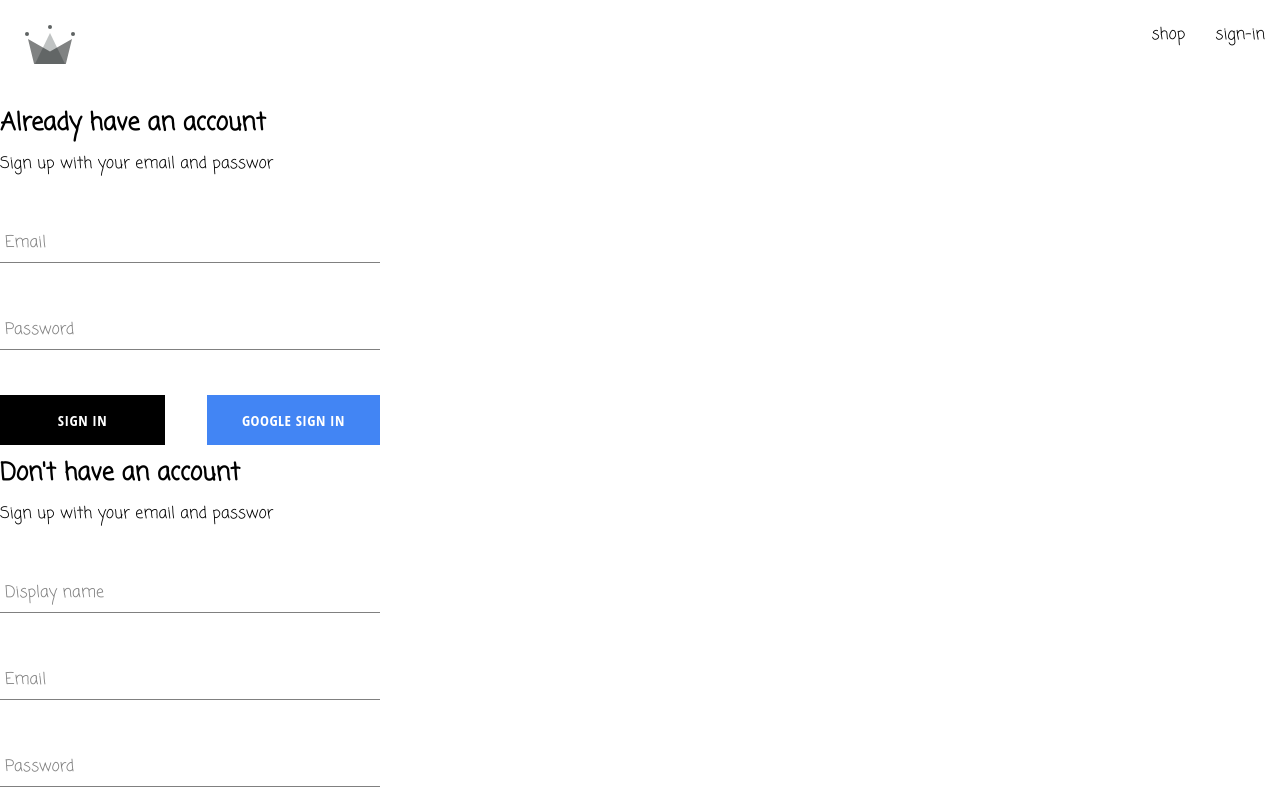
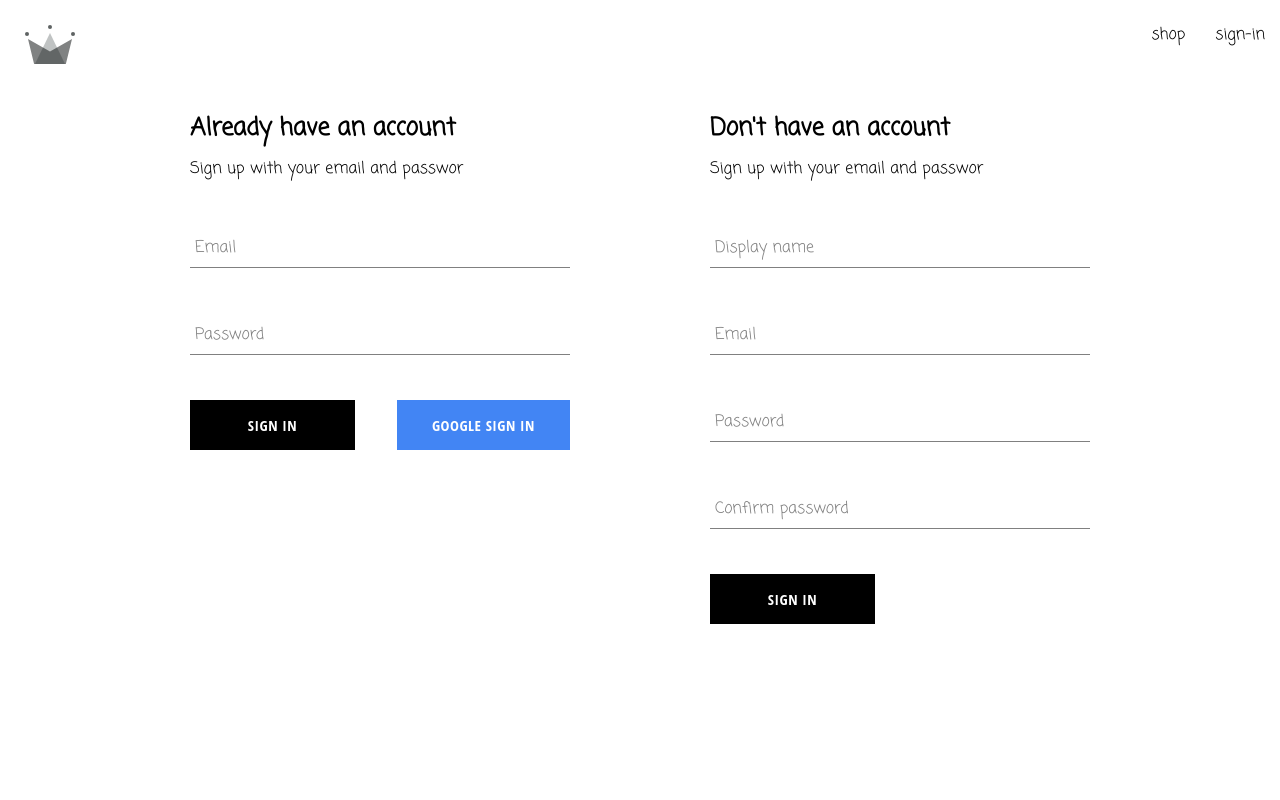
Before and after one commit to AnnaConda007/shop, a React (Create React App) app: page /auth in a window 1280 px wide. Shown: the top 800 px of the page. Built offline with nearby package versions, Linux system fonts and the light colour scheme; a web font is replaced by a local one.

Commit message:
работает

```diff
--- a/src/comonents/sign-in-form/sign-in-form.component.jsx
+++ b/src/comonents/sign-in-form/sign-in-form.component.jsx
@@ -1,5 +1,9 @@
 import { useState } from 'react';
-import { signInWithGooglePopup, createUserDocumentFrom , signInAuthWithEmailAndPassword} from '../../utils/firebase/firebase.utils';
+import {
+	signInWithGooglePopup,
+	createUserDocumentFrom,
+	signInAuthWithEmailAndPassword,
+} from '../../utils/firebase/firebase.utils';
 import FormInput from '../form-input/form-input.component';
 import './sign-in-form.styles.scss';
 import Button from '../button/button.component';
@@ -27,15 +31,25 @@ const SignInForm = () => {
 		//  функция для вызова очищения формы, она вызывается на самой форме
 		e.preventDefault();
 		try {
-			const response = await signInAuthWithEmailAndPassword(email,password)
-			console.log(response)
+			const response = await signInAuthWithEmailAndPassword(email, password);
 			resetFormFields();
-		} catch (error) {}
+		} catch (error) {
+			switch (error.code) {
+				case 'auth/wrong-password':
+					alert('Неверный пароль');
+					break;
+				case 'auth/user-not-found':
+					alert('Неверный email');
+					break;
+				default:
+					console.log(error);
+			}
+		}
 	};
 	const signInWithGoogle = async () => {
 		// функция авторизации , вызывается, на кнопке
 		const { user } = await signInWithGooglePopup(); // вызывается метод, определенный в файле firebase, открывается модальное окно гугл с автоматическим настроенными методами для авторизации, так как функции передается метод auth, signInWithGooglePopup возвращает ответ со всеми аданными пользовается, сохраняется свойство user
-		await createUserDocumentFrom(user); // данные из user передаются для дальнейшей обработки в файле в firebas e
+		await createUserDocumentFrom(user); // данные из user передаются для дальнейшей обработки в файле в firebase
 	};
 
 	return (
@@ -45,7 +59,7 @@ const SignInForm = () => {
 			<form onSubmit={handleSubmit}>
 				<FormInput label='Email' type='email' value={email} required onChange={handleChange} name='email' />
 				<FormInput label='Password' type='password' value={password} required onChange={handleChange} name='password' />
-				<div  className='buttons-container'  >
+				<div className='buttons-container'>
 					<Button type='submit'>Sign in</Button>
 					<Button buttonClass={'google'} onClick={signInWithGoogle}>
 						Google sign in
--- a/src/comonents/sign-up-form/sign-up-form.component.jsx
+++ b/src/comonents/sign-up-form/sign-up-form.component.jsx
@@ -15,7 +15,6 @@ const defaultFormField = {
 const SignUpForm = () => {
 	const [formField, setFormField] = useState(defaultFormField);
 	const { displayName, email, password, confirmPassword } = formField;
-	console.log(formField);
 	const handleChange = (e) => {
 		const { name, value } = e.target;
 		setFormField({ ...formField, [name]: value }); //расширение объекта при помощи оператора spread
@@ -31,7 +30,6 @@ const SignUpForm = () => {
 		}
 		try {
 			const { user } = await createAuthWithEmailAndPassword(email, password); // при клике на "регистрация "  передаются почта и пароль
-			console.log(user);
 			await createUserDocumentFrom(user, { displayName }); // в createUserDocumentFrom передается деструктуризованое свойство объекта displayName
 			resetFormFields();
 		} catch (error) {
--- a/src/routes/authentication/authentication.component.jsx
+++ b/src/routes/authentication/authentication.component.jsx
@@ -1,8 +1,9 @@
 import SignUpForm from '../../comonents/sign-up-form/sign-up-form.component';
 import SignInForm from '../../comonents/sign-in-form/sign-in-form.component';
+import "./authentication.styles.scss"
 const Authentication = () => {
 	return (
-		<div>
+		<div className='authentication-container'>
 			<SignInForm />
 			<SignUpForm />
 		</div>
--- /dev/null
+++ b/src/routes/authentication/authentication.styles.scss
@@ -0,0 +1,6 @@
+ .authentication-container{
+  display: flex;
+  justify-content: space-between;
+  width: 900px;
+  margin: 30px auto;
+ }
--- a/src/utils/firebase/firebase.utils.jsx
+++ b/src/utils/firebase/firebase.utils.jsx
@@ -1,5 +1,11 @@
 import { initializeApp } from 'firebase/app';
-import { getAuth, signInWithPopup, GoogleAuthProvider, createUserWithEmailAndPassword, signInWithEmailAndPassword } from 'firebase/auth';
+import {
+	getAuth,
+	signInWithPopup,
+	GoogleAuthProvider,
+	createUserWithEmailAndPassword,
+	signInWithEmailAndPassword,
+} from 'firebase/auth';
 import { getFirestore, doc, getDoc, setDoc } from 'firebase/firestore';
 const firebaseConfig = {
 	apiKey: 'AIzaSyAwqTVAyyStC-DA4tHKryOiyBvxz5mKZZs',
@@ -19,14 +25,16 @@ export const auth = getAuth(); //  вызывается метод провод
 export const signInWithGooglePopup = () => signInWithPopup(auth, provider); // этот метод просто определяет , что нужно открыть модальное окно, вызвать команды метода auth и связать их с ресурсом, определенным в provider
 // в компоненте регистрации прописано что после этой функции возвращаются данные c uzer
 
-export const createAuthWithEmailAndPassword = async (email, password) => {// регистрация
+export const createAuthWithEmailAndPassword = async (email, password) => {
+	// регистрация
 	if (!email || !password) return;
 	return await createUserWithEmailAndPassword(auth, email, password); // вход через гугл
 };
 
-export const signInAuthWithEmailAndPassword = async (email, password) => { // вход по логин/пароль
+export const signInAuthWithEmailAndPassword = async (email, password) => {
+	// вход по логин/пароль
 	if (!email || !password) return;
-	return await signInWithEmailAndPassword(auth, email, password);
+	await signInWithEmailAndPassword(auth, email, password);
 };
 
 export const db = getFirestore(); // доступ ко всей бд проекта
```
